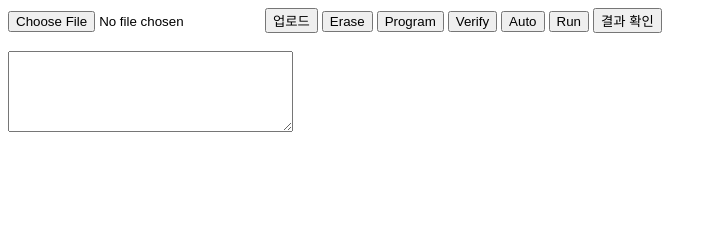
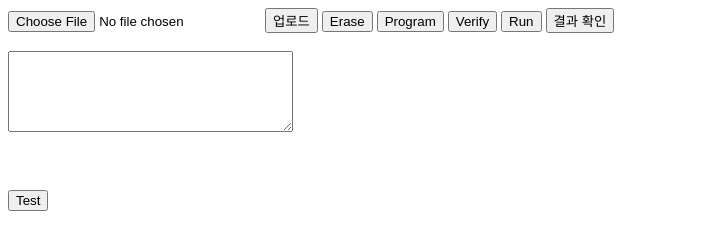
Before and after one commit to dabinl1258/esp32s3prog, a plain HTML site: page src/bin/index.html in a window 1280 px wide. Shown: the whole page, without its empty margins (0-717 px from the left). Drawn offline with Linux system fonts and the light colour scheme.

Commit message:
update ui

```diff
--- a/src/bin/index.html
+++ b/src/bin/index.html
@@ -8,12 +8,15 @@
 	<button type="button" onclick="erase()">Erase</button>
 	<button type="button" onclick="program()">Program</button>
 	<button type="button" onclick="verify()">Verify</button>
-	<button type="button" onclick="test()">Auto</button>
 	<button type="button" onclick="run()">Run</button>
 	<button type="button" onclick="check_status()">결과 확인</button>
 	<br></br>
 	<textarea id="logScreen" readonly rows="5" cols="33"></textarea>
+	<br></br>
+	<br></br>
+	<button type="button" onclick="test()">Test</button>
 
+	<br></br>
 	<script>
 		function addLog(message) {
 			const logScreen = document.getElementById('logScreen');
```
